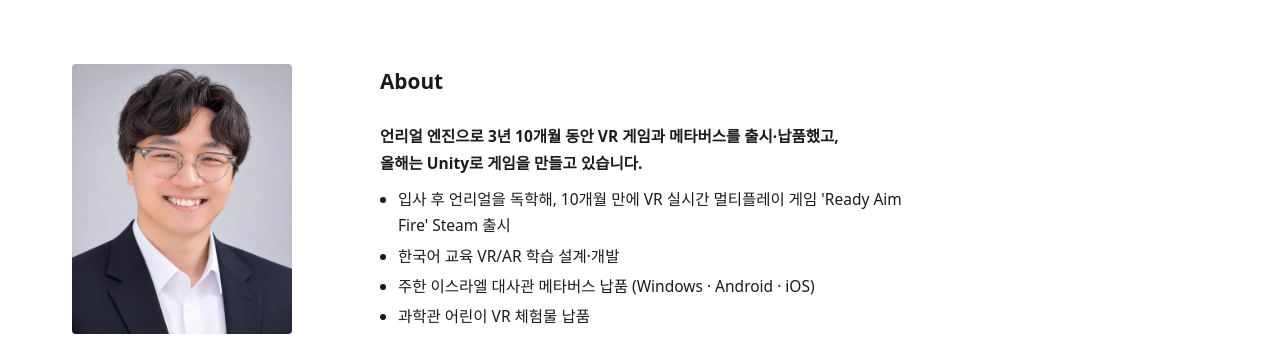
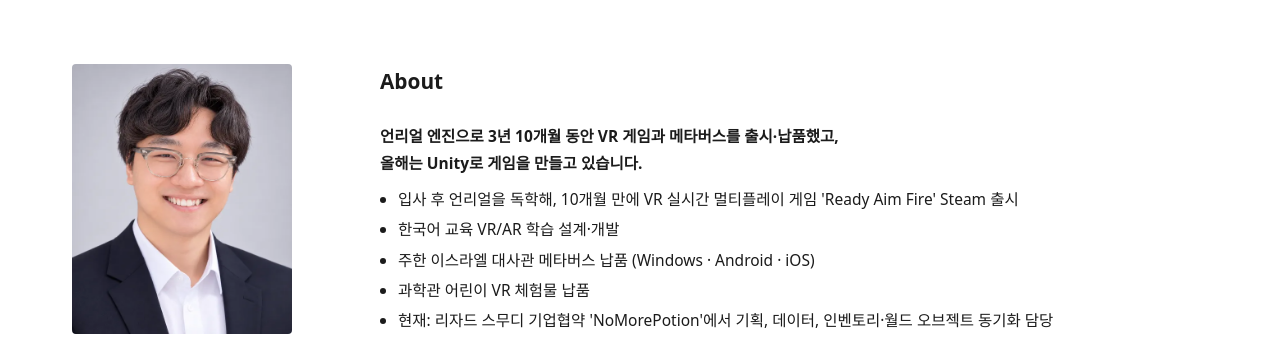
Before and after one commit to Enzeun/Enzeun.github.io, a plain HTML site: page index.html in a window 1280 px wide. Shown: the top 339 px of the page. Drawn offline with Linux system fonts and the light colour scheme; a web font is replaced by a local one.

Commit message:
[Update] 상단 About 글 폭 제한을 풀어 경력 요약 표와 폭 맞춤
Co-Authored-By: Claude Opus 5.5 <noreply@anthropic.com>

```diff
--- a/index.html
+++ b/index.html
@@ -31,9 +31,9 @@ img{max-width:100%;display:block}
 .contact dd{margin:0;white-space:nowrap}
 .ic{width:15px;height:15px;fill:currentColor;flex:none}
 .about h2{margin-top:0}
-.about p{margin:0 0 14px;max-width:62ch}
+.about p{margin:0 0 14px}
 .about .lead-in{font-weight:700;margin-bottom:10px}
-.about .pts{margin:0;padding-left:18px;max-width:62ch}
+.about .pts{margin:0;padding-left:18px}
 .about .pts li{margin-bottom:4px}
 /* 경력 요약: About 아래 빈 공간을 채우면서, 서류 담당자가 경력 흐름을 한눈에 보게 함 */
 .tl-h{font-size:.95rem;margin:24px 0 8px}
```
